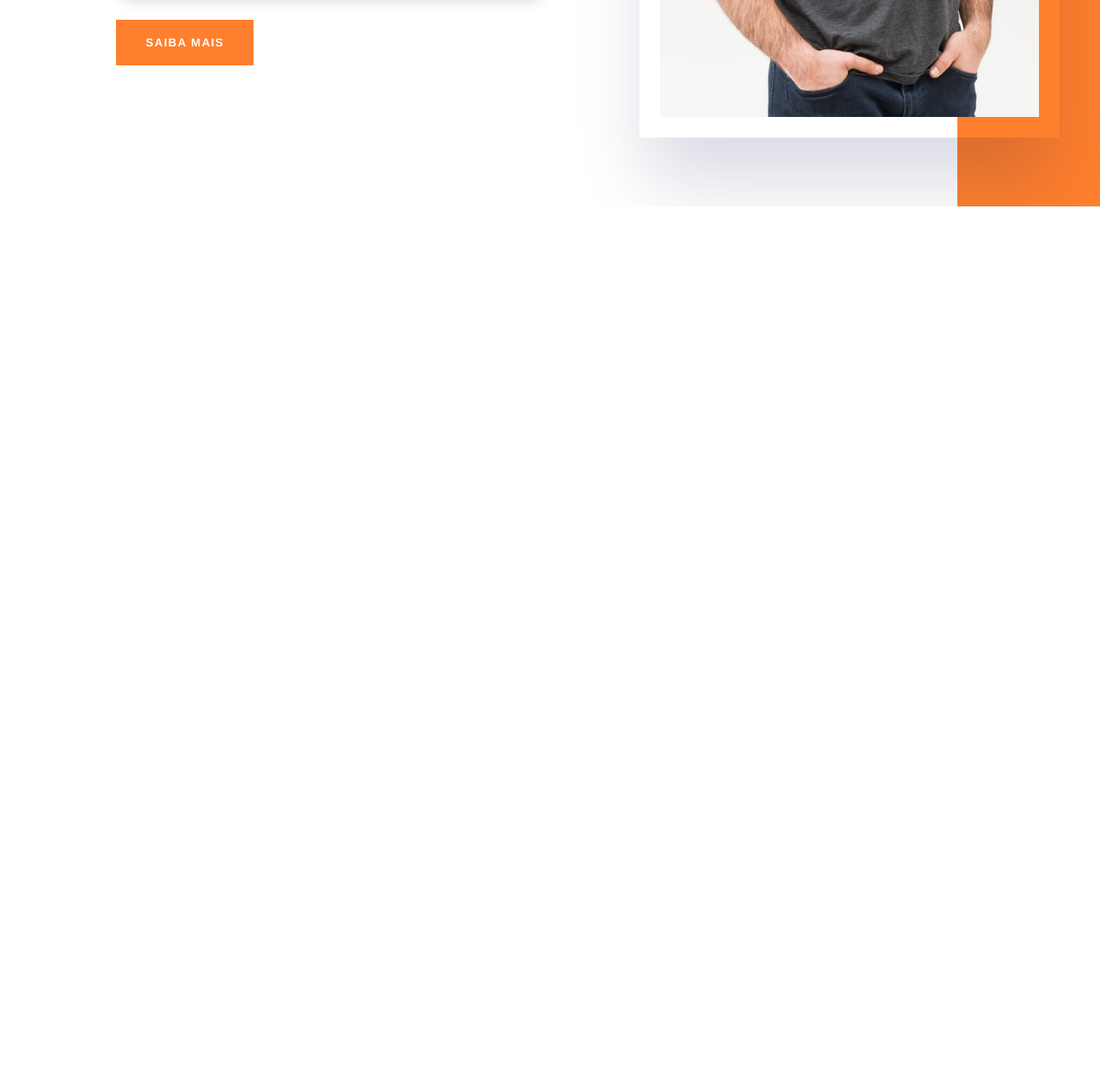
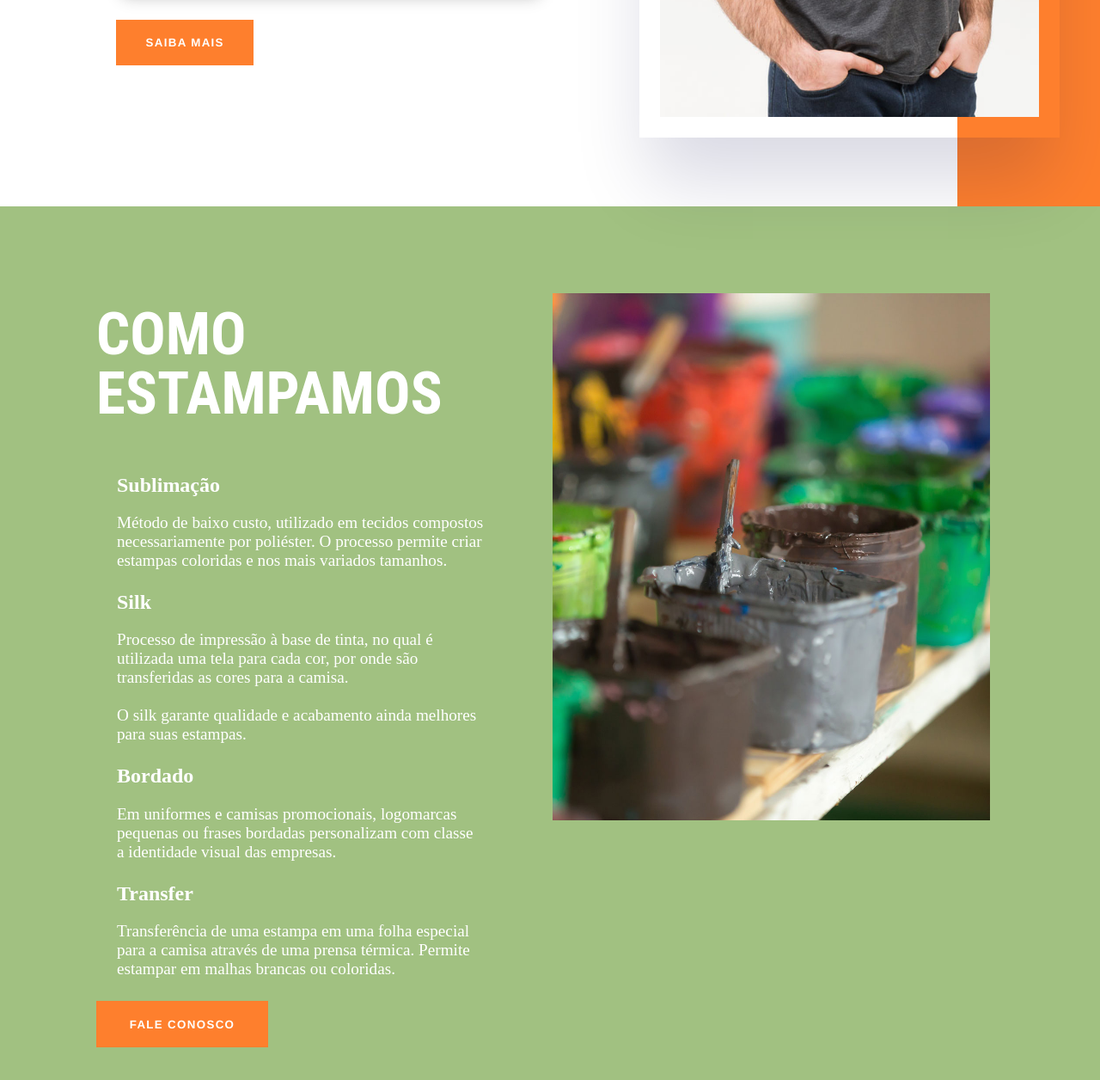
Before and after one commit to AndersonLML/camisario.github.io, a plain HTML site: page index.html in a window 1280 px wide. Shown: the part 3833-5089 px from the top of the page at 86% size. Before the commit the page ends 4073 px from the top, so only its background shows below. Drawn offline with Linux system fonts and the light colour scheme.

Commit message:
terceira sessao

```diff
--- a/index.html
+++ b/index.html
@@ -197,6 +197,41 @@
     </div>
     </div>
 
+    <div class="estampas">
+
+        <div class="conteudo">
+            <div class="caixa">
+            <div class="titulo">
+                COMO ESTAMPAMOS
+            </div>
+                <div class="texto">
+                    <h2>Sublimação</h2>
+                   <span>Método de baixo custo, utilizado em tecidos compostos necessariamente por poliéster.
+                    O processo permite criar estampas coloridas e nos mais variados tamanhos.</span>
+                </div>
+                <div class="texto">
+                    <h2>Silk</h2>
+                   <span>Processo de impressão à base de tinta, no qual é utilizada uma tela para cada cor, por onde são transferidas as cores para a camisa.
+                   <br><br> O silk garante qualidade e acabamento ainda melhores para suas estampas.</p></span>
+                </div>
+                <div class="texto">
+                    <h2>Bordado</h2>
+                    <span> Em uniformes e camisas promocionais, logomarcas pequenas ou frases bordadas personalizam com classe a identidade visual das empresas.</span>
+                </div>
+                <div class="texto">
+                    <h2>Transfer</h2>
+                   <span> Transferência de uma estampa em uma folha especial para a camisa através de uma prensa térmica. Permite estampar em malhas brancas ou coloridas.</span>
+                </div>
+                <input type="button" value="FALE CONOSCO" class="btn">
+            </div>
+
+            <div class="img">
+                <img src="imagens/formas-de-estampar.jpg" alt="formas-de-estampar">
+
+            </div>
+
+    </div>
+
 </div>
 
 </body>
--- a/style.css
+++ b/style.css
@@ -359,3 +359,74 @@
     border-color: transparent;
     box-shadow: 0 60px 80px -10px rgba(9,0,71,.15);
 }
+
+.estampas {
+    height: 67.5em;
+    background-color: #A1C181;
+    color: white;
+    display: flex;
+    align-items: center;
+}
+
+.estampas .conteudo {
+    width: 90%;
+    display: flex;
+}
+
+.estampas .caixa {
+    float: left;
+    width: 50%;
+    margin-left: 7em;
+    margin-right: 5em;
+}
+
+.estampas .titulo {
+    font-size: 4.3em;
+    font-family: roboto condensed,Helvetica,Arial,Lucida,sans-serif;
+    font-weight: 700;
+    text-transform: uppercase;
+    line-height: 1em;
+    padding-top: 0.2em;
+    padding-bottom: 0.5em;
+    cursor: pointer;
+}
+
+.estampas .texto {
+    margin-left: 1.5em;
+}
+
+.estampas h2 {
+    padding-bottom: 0.8em;
+    margin-top: 1em;
+}
+
+.estampas span {
+    font-size: 1.2em;
+}
+
+.estampas .btn {
+    margin-top: 2em;
+    width: 15em;
+    height: 4em;
+    background-color: #FE7F2D;
+    border: none;
+    color: white;
+    cursor: pointer;
+    font-family: montserrat,Helvetica,Arial,Lucida,sans-serif;
+    font-weight: 700;
+    text-transform: uppercase;
+    letter-spacing: 0.1em;
+}
+
+.estampas .img {
+    float: right;
+    width: 50%;
+    border-color: rgb(102, 102, 102);
+}
+
+.estampas img {
+    height: 38.3em;
+    width: 31.8em;
+    box-sizing: border-box;
+
+}
```
Also changed, not shown: imagens/formas-de-estampar.jpg (added).
